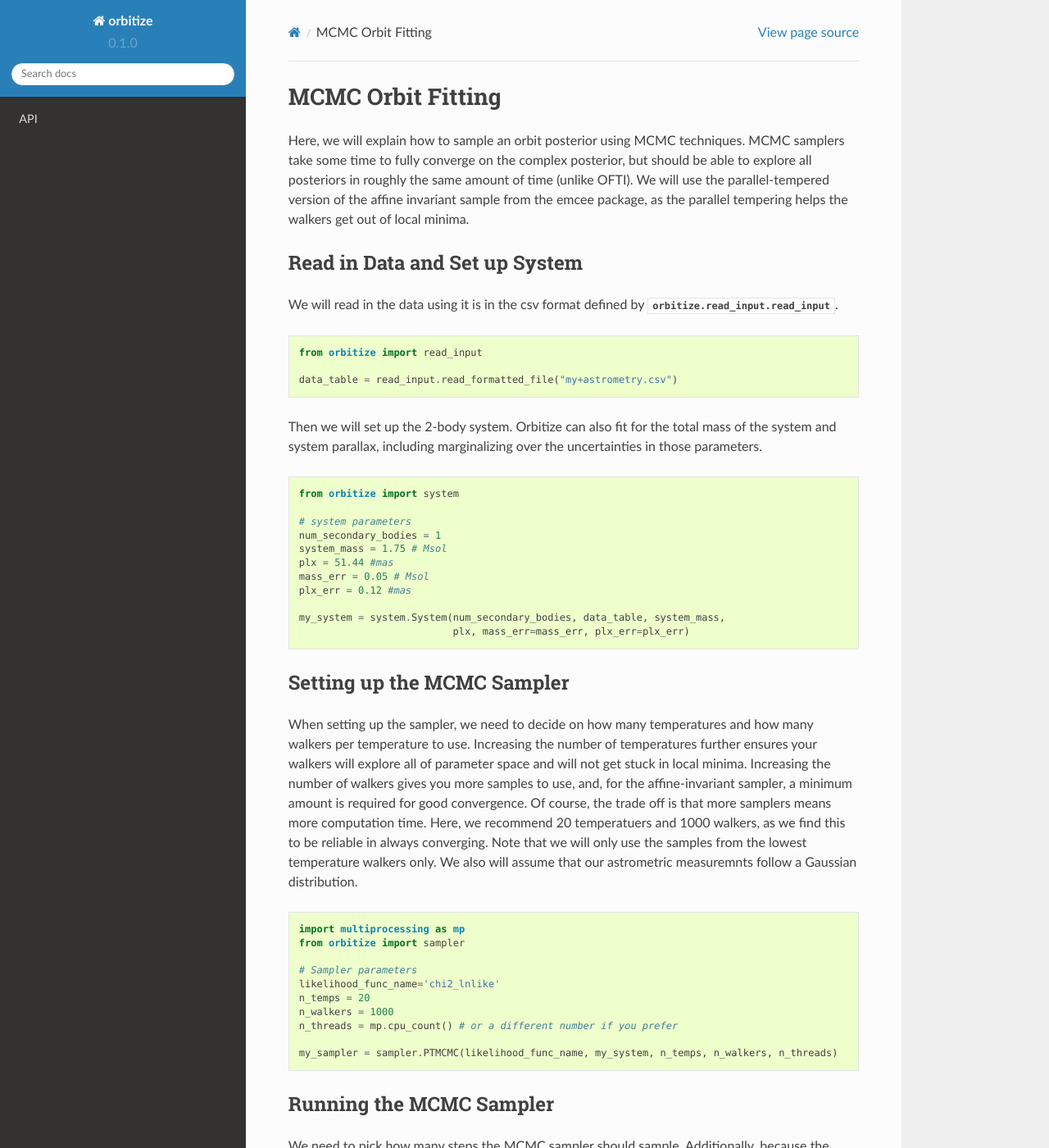
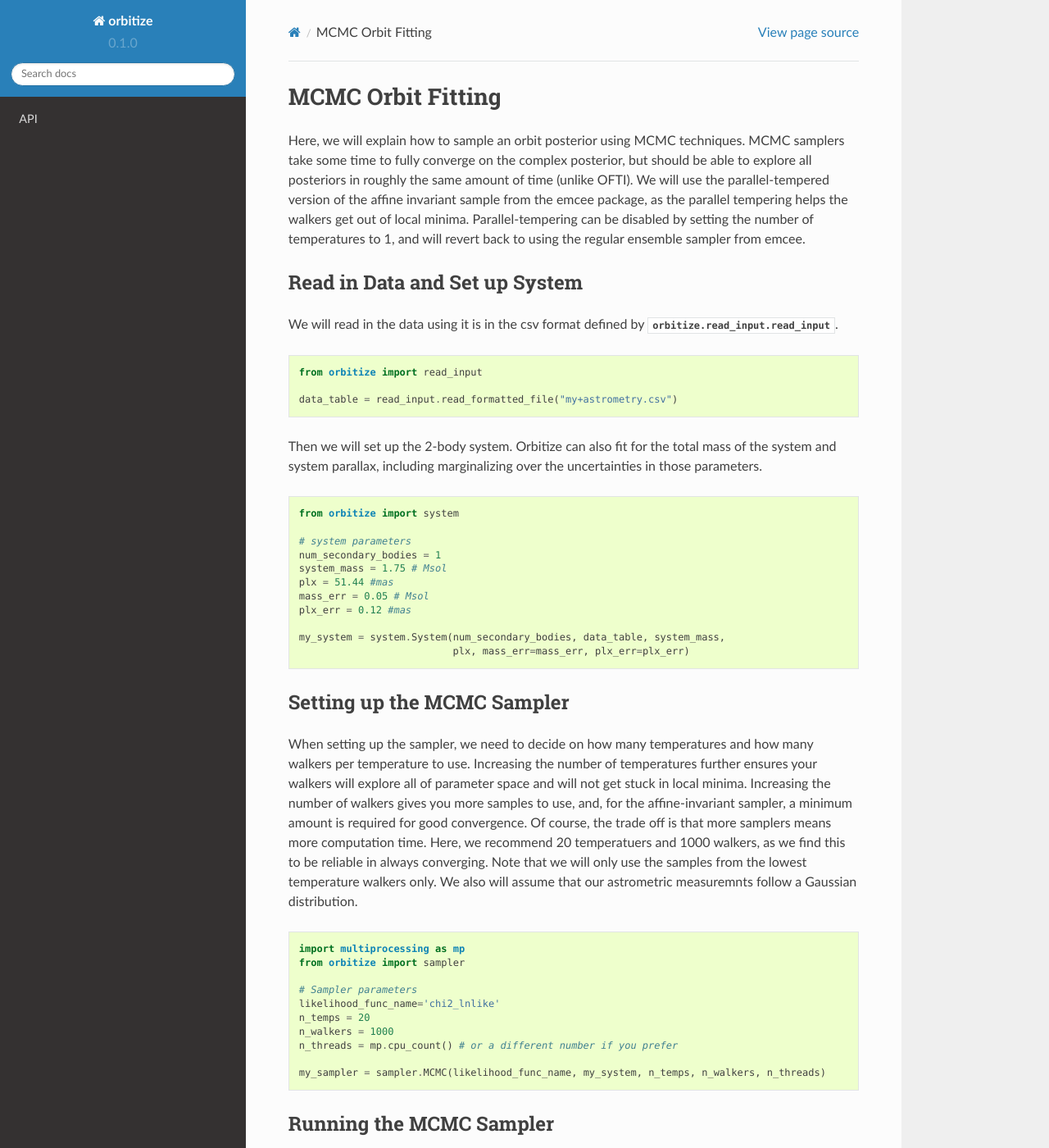
Before and after one commit to sblunt/orbitize, a Sphinx documentation site: the page built from docs/mcmc.rst, in a window 1280 px wide and 1400 px high. Shown: the whole window at 82% size. Built offline with Sphinx 7.4.7 and the Read the Docs theme 2.0.0, drawn with Linux system fonts in a browser that asks for light colours.

Commit message:
modified docs to reflect MCMC is now all one class

```diff
--- a/docs/mcmc.rst
+++ b/docs/mcmc.rst
@@ -5,7 +5,9 @@
 Here, we will explain how to sample an orbit posterior using MCMC techniques. MCMC samplers take some time
 to fully converge on the complex posterior, but should be able to explore all posteriors in roughly the same
 amount of time (unlike OFTI). We will use the parallel-tempered version of the affine invariant sample from
-the emcee package, as the parallel tempering helps the walkers get out of local minima.
+the emcee package, as the parallel tempering helps the walkers get out of local minima. Parallel-tempering can
+be disabled by setting the number of temperatures to 1, and will revert back to using the regular ensemble
+sampler from emcee.
 
 Read in Data and Set up System
 -------------------------------
@@ -56,7 +58,7 @@
     n_walkers = 1000
     n_threads = mp.cpu_count() # or a different number if you prefer
 
-    my_sampler = sampler.PTMCMC(likelihood_func_name, my_system, n_temps, n_walkers, n_threads)
+    my_sampler = sampler.MCMC(likelihood_func_name, my_system, n_temps, n_walkers, n_threads)
 
 
 Running the MCMC Sampler
```
